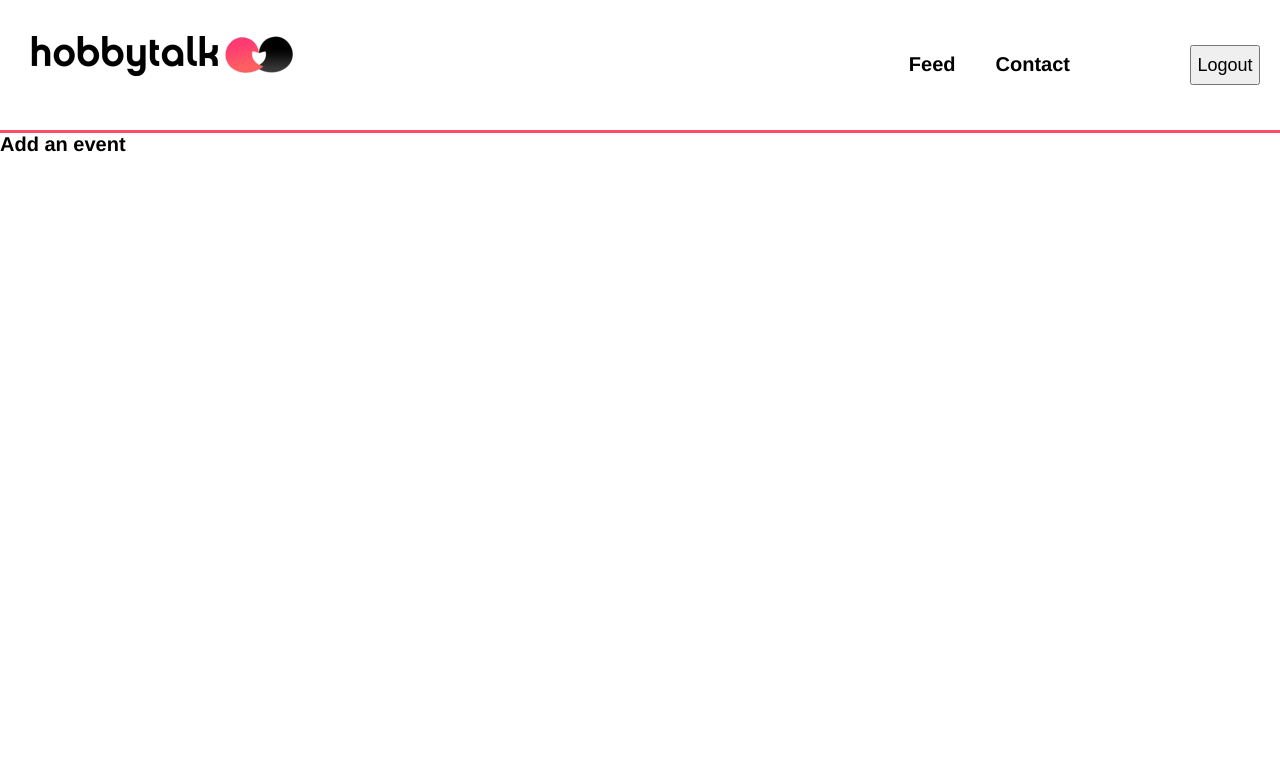
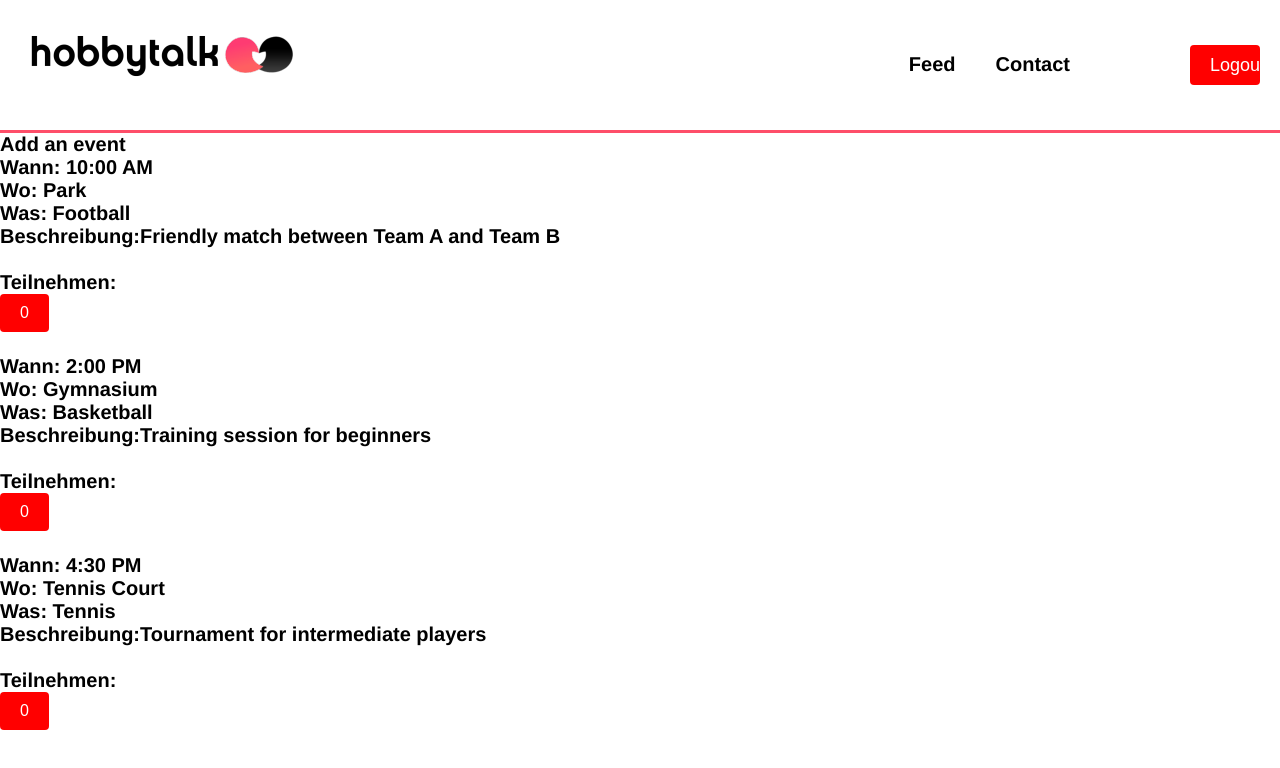
Before and after one commit to Basharkh41/Hobbytalk, a Vue app: page /feed in a window 1280 px wide. Shown: the top 768 px of the page. Built offline with nearby package versions, Linux system fonts and the light colour scheme; no server answers; sample sign-in values are in the browser's storage.

Commit message:
addevent and feed modified
addevent after submit redirect to feed, feed user can participate on events

```diff
--- a/src/views/Add-Event.vue
+++ b/src/views/Add-Event.vue
@@ -5,11 +5,11 @@
       <input type="datetime-local" v-model="time" placeholder="Time" required>
       <input type="text" v-model="place" placeholder="Place" required>
       <input type="text" v-model="sport" placeholder="Sport" required>
-        <input type="text" v-model="beschreibung" placeholder="Beschreibung" required>
+      <input type="text" v-model="description" placeholder="description" required>
       <input type="file" @change="onFileChange">
       <button type="submit" @click="addEvent()">Add Event</button>
     </form>
-      <router-link to="/">Back to Feed</router-link>
+    <router-link to="/feed">Back to Feed</router-link>
   </div>
 </template>
 
@@ -30,8 +30,9 @@ export default {
       time: this.time,
       place: this.place,
       sport: this.sport,
-        beschreibung: this.beschreibung,
+      description: this.description,
     });
+    this.$router.push('/feed')
   },
   onFileChange(event) {
     // Handle file change if needed
--- a/src/views/Feed.vue
+++ b/src/views/Feed.vue
@@ -2,23 +2,122 @@
   <div>
         <router-link to="/Add-Event">Add an event</router-link>
       </div>
+      <div>
+      <ul>
+        <li v-for="event in events" :key="event.id">
+          <div>Wann: {{ event.time }}</div>
+          <div>Wo: {{ event.place }}</div>
+          <div>Was: {{ event.sport }}</div>
+          <div>Beschreibung:{{ event.description }}</div>
+          <br v-if="index !== events.length - 1">
+          <div>
+            Teilnehmen:
+            <button
+              :class="{ 'clicked': event.clicked }"
+              @click="toggleClick(event)"
+            >
+              {{ event.participants }}
+            </button>
+          </div>
+          <br>
+        </li>
+      </ul>
+    </div>
     </template>
 
-<script setup>
+
+  <script>
   import { getAuth,onAuthStateChanged } from 'firebase/auth'
   import { useRouter } from 'vue-router'
   import { onBeforeUnmount } from 'vue'
 
+  export default{
+      setup(){
           const router = useRouter()
           const authListener = onAuthStateChanged(getAuth(),function(user) {
               if (!user) { // not logged in
               alert('you must be logged in to view this. redirecting to the home page')
               router.push('/')
       }
-});
-
+  })
   onBeforeUnmount(() => {
         // clear up listener
         authListener()
       })
+      },
+      data() {
+      return {
+        events: []
+      };
+    },
+    created() {
+
+      this.events = [
+        {
+          id: 1,
+          time: '10:00 AM',
+          place: 'Park',
+          sport: 'Football',
+          description:'Friendly match between Team A and Team B',
+          participants: 0,
+  photo: 'event1.jpg',
+  clicked: false
+  },
+  {
+  id: 2,
+  time: '2:00 PM',
+  place: 'Gymnasium',
+  sport: 'Basketball',
+  description: 'Training session for beginners',
+  photo: 'event2.jpg',
+  participants: 0,
+  clicked: false
+
+  },
+  {
+  id: 3,
+  time: '4:30 PM',
+  place: 'Tennis Court',
+  sport: 'Tennis',
+  description: 'Tournament for intermediate players',
+  photo: 'event3.jpg',
+  participants: 0,
+  clicked: false
+  }
+  ];
+  },
+  methods: {
+      toggleClick(event) {
+        event.clicked = !event.clicked;
+        if (event.clicked) {
+          event.participants++;
+        } else {
+          if (event.participants > 0) {
+            event.participants--;
+          }
+        }
+      }}
+  }
+
+
+
+
   </script>
+
+  <style>
+  button {
+    background-color: red;
+    border: none;
+    color: white;
+    padding: 10px 20px;
+    font-size: 16px;
+    border-radius: 4px;
+    cursor: pointer;
+    display: flex;
+    align-items: center;
+  }
+
+  .clicked {
+    background-color: #5cbf88;
+  }
+  </style>
```
Lines whose indentation alone changed are shown as unchanged.
